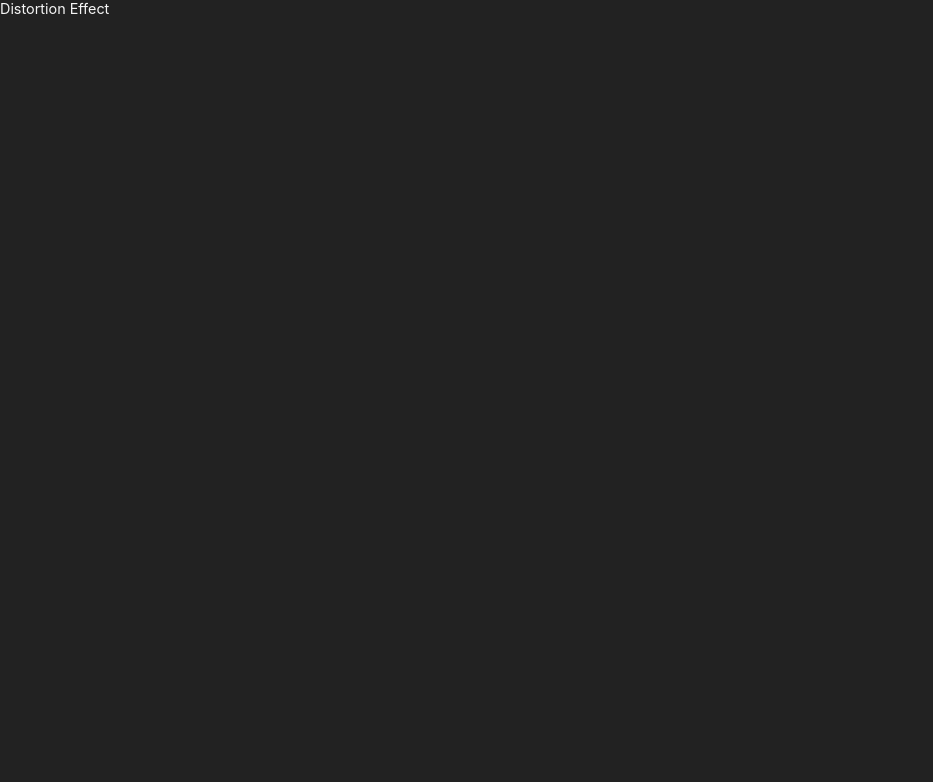
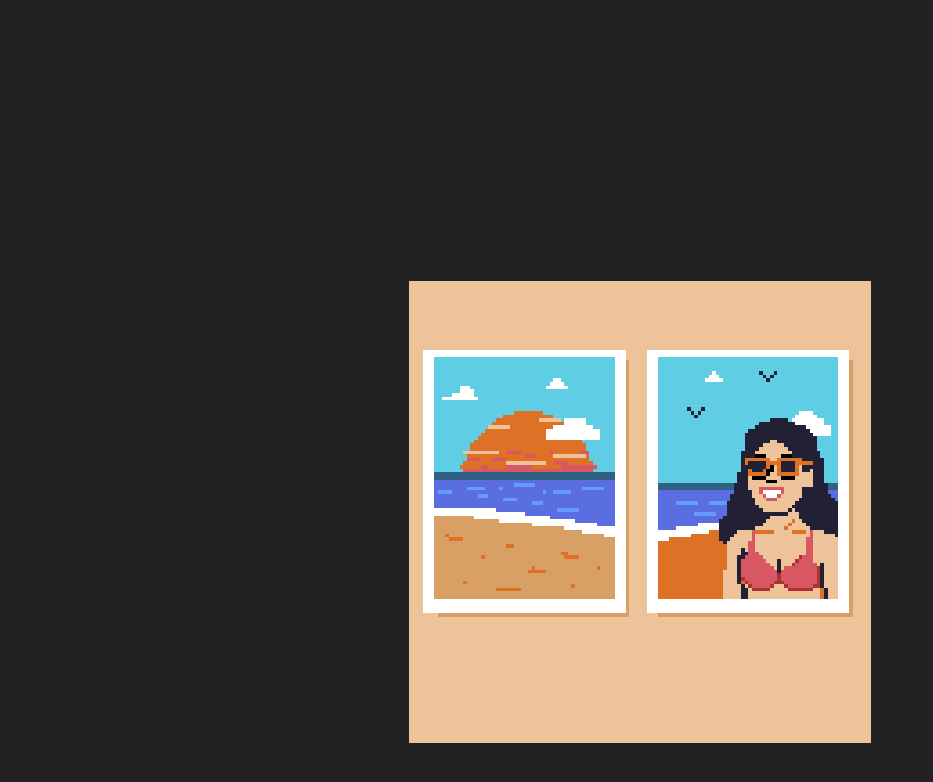
Before and after one commit to mathieu-superpose/distortion-effect, a React (Vite) app: page / in a window 1280 px wide. Shown: the top 782 px of the page, without its empty margins (0-933 px from the left). Built offline with nearby package versions, Linux system fonts and the light colour scheme.

Commit message:
add pixel art image

```diff
--- /dev/null
+++ b/src/Experience.css
@@ -0,0 +1,9 @@
+.experience {
+  height: 100vh;
+}
+
+.canvas-container {
+  width: 80vw;
+  aspect-ratio: 1 / 1;
+  margin: 0 auto;
+}
--- a/src/Experience.tsx
+++ b/src/Experience.tsx
@@ -1,4 +1,18 @@
+import { Canvas } from "@react-three/fiber"
+
+import ImageWithDistortions from "./components/ImageWithDistortions"
+
+import "./Experience.css"
+
 function Experience() {
-  return <div className="experience">Distortion Effect</div>
+  return (
+    <div className="experience">
+      <div className="canvas-container">
+        <Canvas shadows camera={{ position: [0, 0, 5], fov: 25 }}>
+          <ImageWithDistortions imageUrl="/img/beach.png" />
+        </Canvas>
+      </div>
+    </div>
+  )
 }
 export default Experience
--- /dev/null
+++ b/src/components/ImageWithDistortions.tsx
@@ -0,0 +1,37 @@
+import { useMemo } from "react"
+import * as THREE from "three"
+import { extend } from "@react-three/fiber"
+import { shaderMaterial } from "@react-three/drei"
+
+import vertex from "../shaders/distorded-image/vertex.glsl"
+import fragment from "../shaders/distorded-image/fragment.glsl"
+
+const ImageDistortionsShaderMaterial = shaderMaterial({}, vertex, fragment)
+
+extend({ ImageDistortionsShaderMaterial })
+
+function ImageWithDistortions({ imageUrl }: { imageUrl: string }) {
+  const material = useMemo(() => {
+    const texture = new THREE.TextureLoader().load(imageUrl, (texture) => {
+      // crisp pixels
+      texture.minFilter = THREE.NearestFilter
+      texture.magFilter = THREE.NearestFilter
+    })
+    const material = new THREE.ShaderMaterial({
+      uniforms: {
+        uTexture: new THREE.Uniform(texture),
+      },
+      vertexShader: vertex,
+      fragmentShader: fragment,
+    })
+    return material
+  }, [imageUrl])
+
+  return (
+    <mesh material={material}>
+      <planeGeometry args={[1, 1]} />
+    </mesh>
+  )
+}
+
+export default ImageWithDistortions
```
Also changed, not shown: public/img/beach.png (added), src/shaders/distorded-image/fragment.glsl (added), src/shaders/distorded-image/vertex.glsl (added).
